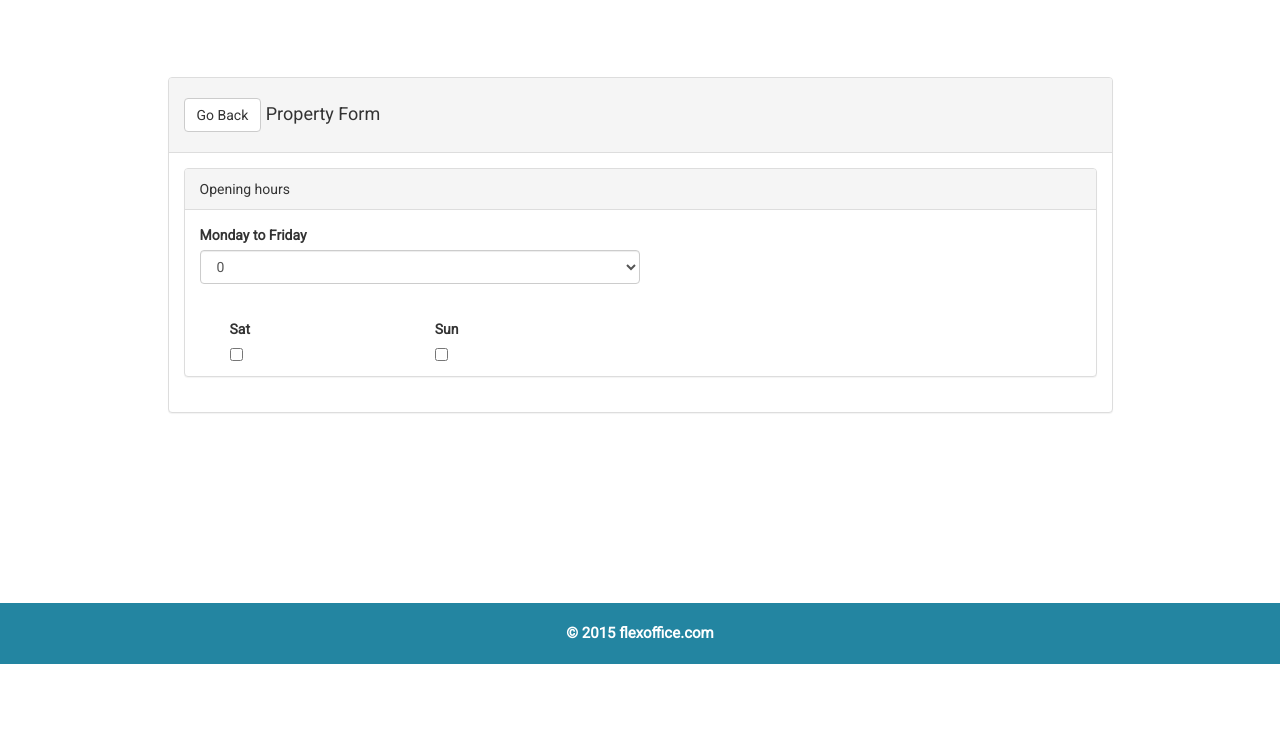
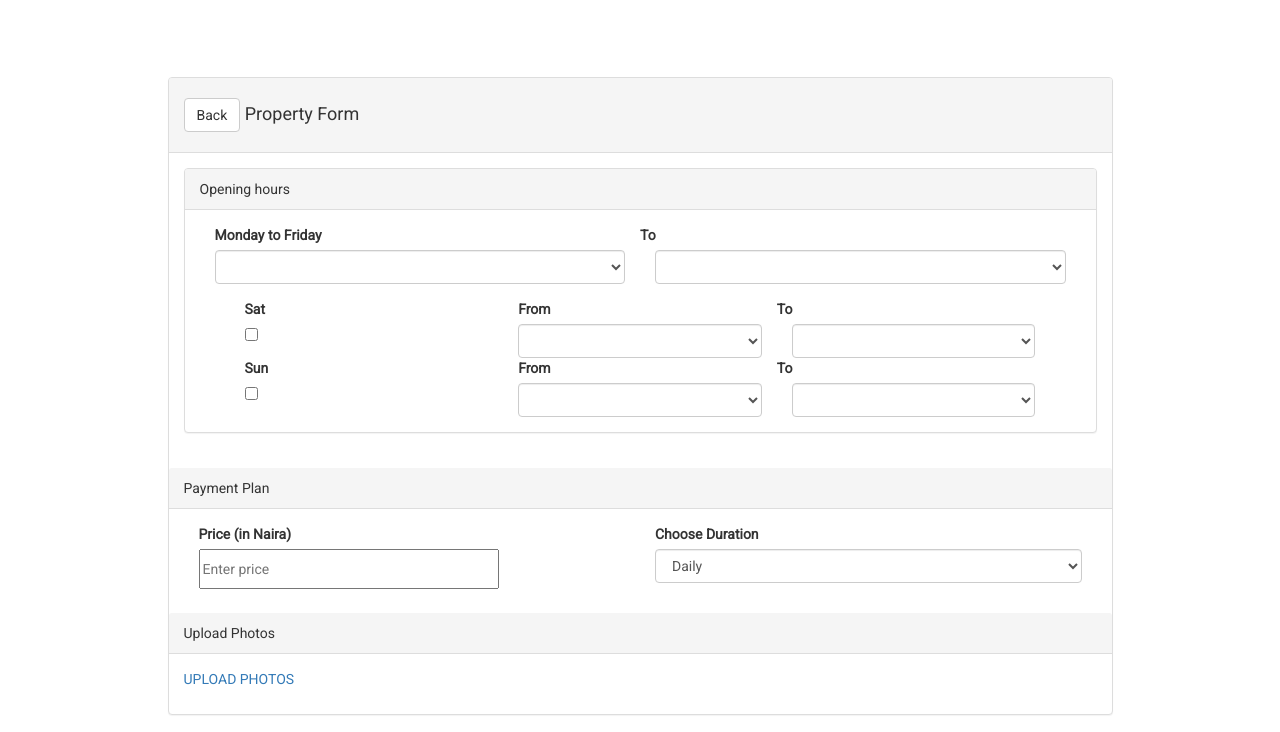
Before and after one commit to kidah/Flex, a plain HTML site: page post2.html in a window 1280 px wide. Shown: the part 53-785 px from the top of the page. Drawn offline with Linux system fonts and the light colour scheme.

Commit message:
made some changes to post2.html

```diff
--- a/assets/css/style.css
+++ b/assets/css/style.css
@@ -178,10 +178,11 @@ height: 40px;
 .cont{
     padding: 5px;
     height: 40px;
-    width: 100px;
+    width: 150px;
     background-color: green;
     border-radius: 5px;
     color: white;
     float: right;
     text-align: center;
+    font-size: 18px;
 }
--- a/assets/js/custom.js
+++ b/assets/js/custom.js
@@ -27,4 +27,6 @@ $(document).ready(function () {
         $(function () {
             $(".player").mb_YTPlayer(); // .player - class to add for playing video ( see the div above to understand)
         });
+
+
 });
--- a/post2.html
+++ b/post2.html
@@ -40,7 +40,7 @@
             <div class="panel panel-default">
                 <div class="panel-heading">
                     <h4>
-                        <a onclick="history.go(-1);" class="btn btn-default">Go Back</a>
+                        <a onclick="history.go(-1);" class="btn btn-default">Back</a>
                         Property Form
 
                     </h4>
@@ -53,55 +53,241 @@
                                 Opening hours
                             </div>
                             <div class="panel-body">
-                                <div class="col-md-6">
+                                <div class="col-md-12">
 <div class="form-group ">
+    <div class='col-md-6'>
 <label class='lab'>Monday to Friday </label>
+
 <select name="attribute.beds" class="form-control">
         <option value="">--select--</option>
 
-            <option value="10" >10</option>
+            <option value="10" >11:30am</option>
 
-            <option value="9" >9</option>
+            <option value="9" >11:00am</option>
 
-            <option value="8" >8</option>
+            <option value="8" >10:30am</option>
 
-            <option value="7" >7</option>
+            <option value="7" >10:00am</option>
 
-            <option value="6" >6</option>
+            <option value="6" >9:30am</option>
 
-            <option value="5" >5</option>
+            <option value="5" >9:00am</option>
 
-            <option value="4" >4</option>
+            <option value="4" >8:30am</option>
 
-            <option value="3" >3</option>
+            <option value="3" >8:00am</option>
 
-            <option value="2" >2</option>
+            <option value="2" >7:30am</option>
 
-            <option value="1" >1</option>
+            <option value="1" >7:00am</option>
 
-            <option value="0" selected = "selected">0</option>
+            <option value="0" selected = "selected"></option>
 
-    </select>
-   <BR/>
+    </select></div>
+    <label class='lab'>To</label>
+    <div class='col-md-6'>
+    <select name="attribute.beds" class="form-control">
+        <option value="">--select--</option>
+
+            <option value="10" >9:30pm</option>
+
+            <option value="9" >9:00pm</option>
+
+            <option value="8" >8:30pm</option>
+
+            <option value="7" >8:00pm</option>
+
+            <option value="6" >7:30pm</option>
+
+            <option value="5" >7:00pm</option>
+
+            <option value="4" >6:30pm</option>
+
+            <option value="3" >6:00pm</option>
+
+            <option value="2" >5:30pm</option>
+
+            <option value="1" >5:00pm</option>
+
+            <option value="0" selected = "selected"></option>
+
+    </select></div>
 </div>
-<div class='col-md-6'>
+<div class='col-md-12'>
+<div class='col-md-4'>
 <label class='lab'>Sat</label><br/>
 <input type='checkbox' name='openday'>
 </div>
-<div class='col-md-6'>
+<div class='col-md-4'>
+    <label class='lab'>From</label>
+<select name="attribute.beds" class="form-control">
+        <option value="">--select--</option>
+
+            <option value="10" >11:30am</option>
+
+            <option value="9" >11:00am</option>
+
+            <option value="8" >10:30am</option>
+
+            <option value="7" >10:00am</option>
+
+            <option value="6" >9:30am</option>
+
+            <option value="5" >9:00am</option>
+
+            <option value="4" >8:30am</option>
+
+            <option value="3" >8:00am</option>
+
+            <option value="2" >7:30am</option>
+
+            <option value="1" >7:00am</option>
+
+            <option value="0" selected = "selected"></option>
+
+    </select></div>
+    <label class='lab'>To</label>
+    <div class='col-md-4'>
+    <select name="attribute.beds" class="form-control">
+        <option value="">--select--</option>
+
+            <option value="10" >9:30pm</option>
+
+            <option value="9" >9:00pm</option>
+
+            <option value="8" >8:30pm</option>
+
+            <option value="7" >8:00pm</option>
+
+            <option value="6" >7:30pm</option>
+
+            <option value="5" >7:00pm</option>
+
+            <option value="4" >6:30pm</option>
+
+            <option value="3" >6:00pm</option>
+
+            <option value="2" >5:30pm</option>
+
+            <option value="1" >5:00pm</option>
+
+            <option value="0" selected = "selected"></option>
+
+    </select>
+</div>
+
+</div>
+<div class='col-md-12'>
+
+<div class='col-md-4'>
 <label class='lab'>Sun</label><br/>
 <input type='checkbox' name='openday'>
+</div>
+<div class='col-md-4'>
+    <label class='lab'>From</label>
+<select name="attribute.beds" class="form-control">
+        <option value="">--select--</option>
+
+            <option value="10" >11:30am</option>
+
+            <option value="9" >11:00am</option>
+
+            <option value="8" >10:30am</option>
+
+            <option value="7" >10:00am</option>
+
+            <option value="6" >9:30am</option>
+
+            <option value="5" >9:00am</option>
+
+            <option value="4" >8:30am</option>
+
+            <option value="3" >8:00am</option>
+
+            <option value="2" >7:30am</option>
+
+            <option value="1" >7:00am</option>
+
+            <option value="0" selected = "selected"></option>
+
+    </select></div>
+    <label class='lab'>To</label>
+    <div class='col-md-4'>
+    <select name="attribute.beds" class="form-control">
+        <option value="">--select--</option>
+
+            <option value="10" >9:30pm</option>
+
+            <option value="9" >9:00pm</option>
+
+            <option value="8" >8:30pm</option>
+
+            <option value="7" >8:00pm</option>
+
+            <option value="6" >7:30pm</option>
+
+            <option value="5" >7:00pm</option>
+
+            <option value="4" >6:30pm</option>
+
+            <option value="3" >6:00pm</option>
+
+            <option value="2" >5:30pm</option>
+
+            <option value="1" >5:00pm</option>
+
+            <option value="0" selected = "selected"></option>
+
+    </select>
 </div>
     <span class="help-block"></span>
 </div>
 
-
-
-
-
+</dIV>
 </div>
 </div>
 </div>
+  <div class="panel-heading">Payment Plan </div>
+  <div class="panel-body">
+    <div class='col-md-6'>
+ <label class='lab'>Price (in Naira)</label><br/>
+ <input class='inp' type='number' name='amount' placeholder='Enter price' >
+    </div>
+<div class="col-md-6">
+<div class="form-group ">
+    <label class='lab'>Choose Duration</label>
+      <select name="attribute.beds" class="form-control">
+            <option value="">--select--</option>
+
+            <option value="10" selected='selected'>Daily</option>
+
+            <option value="9" >Weekly</option>
+
+            <option value="8" >Monthly</option>
+
+            <option value="7" >Quarterly</option>
+
+            <option value="6" >Yearly</option>
+
+       </select>
+</div>
+
+    <span class="help-block"></span>
+</div>
+</div>
+ <div class="panel-heading">Upload Photos</div>
+  <div class="panel-body">
+     <a href='#' type='btn'> UPLOAD PHOTOS</a>
+    <span class="help-block"></span>
+</div>
+</div>
+<a href='post2.html' class='cont'>Save</a>
+</div>
+
+</div>
+
+</div>
+
 </div>
 </div>
 </div>
```
Also changed, not shown: post.html (+1 -1 lines), README.md.txt (added).
